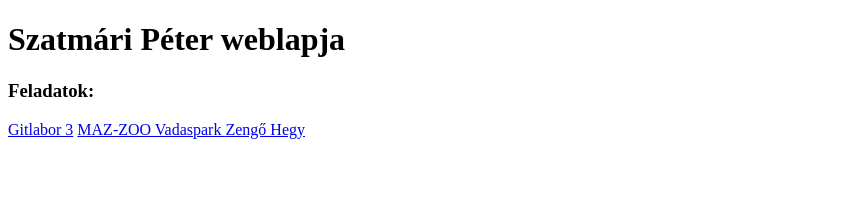
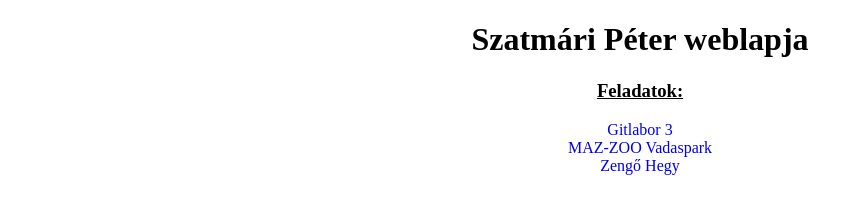
Before and after one commit to EszPeter/EszPeter.github.io, a plain HTML site: page index.html in a window 1280 px wide. Shown: the whole page, without its empty margins (0-863 px from the left). Drawn offline with Linux system fonts and the light colour scheme.

Commit message:
Update index.html

```diff
--- a/index.html
+++ b/index.html
@@ -4,13 +4,31 @@
     <meta charset="UTF-8">
     <meta name="viewport" content="width=device-width, initial-scale=1.0">
     <title>Document</title>
+    <style>
+        body{
+            text-align: center;
+        }
+        h3{
+            text-decoration: underline;
+        }
+        a{
+            text-decoration: none;
+        }
+
+
+    </style>
 </head>
 <body>
     <h1>Szatmári Péter weblapja</h1>
     <h3>Feladatok: </h3>
-    <a href="/gitlabor3/index.html">Gitlabor 3</a>
-       <a href="/munkafájlok-24/index.html">MAZ-ZOO Vadaspark </a>
-       <a href="/zengő/Zengő.html">Zengő Hegy </a>
+
+<div>
+
+    <div><a href="/gitlabor3/index.html">Gitlabor 3</a> </div>
+    <div><a href="/munkafájlok-24/index.html">MAZ-ZOO Vadaspark </a> </div>
+    <div><a href="/zengő/Zengő.html">Zengő Hegy </a></div>
+</div>
+
 
 
 </body>
```
